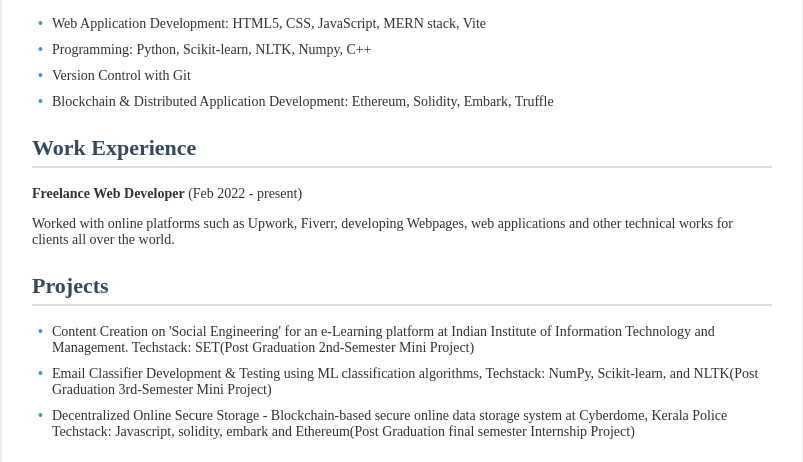
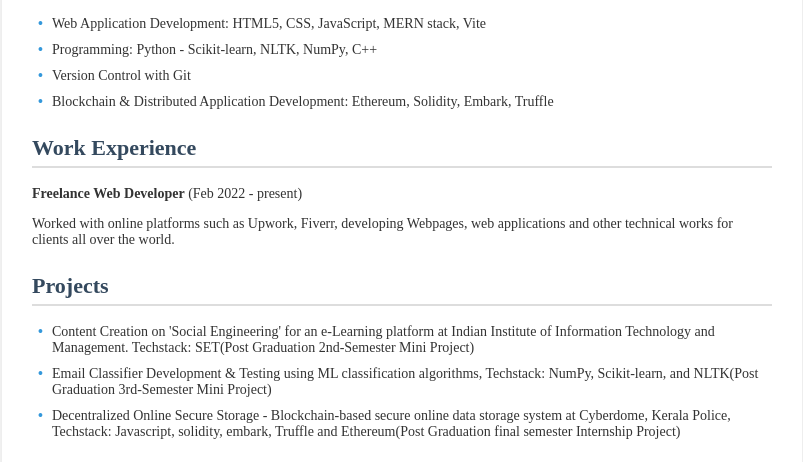
Before and after one commit to S4MU3L6R360RY/resume, a plain HTML site: page public/index.html in a window 1280 px wide. Shown: the part 593-1055 px from the top of the page, without its empty margins (238-1041 px from the left). Drawn offline with Linux system fonts and the light colour scheme.

Commit message:
Update index.html

```diff
--- a/public/index.html
+++ b/public/index.html
@@ -28,7 +28,7 @@
             <h2>Technical Skills</h2>
             <ul>
                 <li>Web Application Development: HTML5, CSS, JavaScript, MERN stack, Vite</li>
-                <li>Programming: Python, Scikit-learn, NLTK, Numpy, C++</li>
+                <li>Programming: Python - Scikit-learn, NLTK, NumPy, C++</li>
                 <li>Version Control with Git</li>
                 <li>Blockchain & Distributed Application Development: Ethereum, Solidity, Embark, Truffle</li>
             </ul>
@@ -45,7 +45,7 @@
             <ul>
                 <li>Content Creation on 'Social Engineering' for an e-Learning platform at Indian Institute of Information Technology and Management. Techstack: SET(Post Graduation 2nd-Semester Mini Project)</li>
                 <li>Email Classifier Development & Testing using ML classification algorithms, Techstack: NumPy, Scikit-learn, and NLTK(Post Graduation 3rd-Semester Mini Project)</li>
-                <li>Decentralized Online Secure Storage - Blockchain-based secure online data storage system at Cyberdome, Kerala Police Techstack: Javascript, solidity, embark and Ethereum(Post Graduation final semester Internship Project)</li>
+                <li>Decentralized Online Secure Storage - Blockchain-based secure online data storage system at Cyberdome, Kerala Police, Techstack: Javascript, solidity, embark, Truffle and Ethereum(Post Graduation final semester Internship Project)</li>
             </ul>
         </div>
 
```
